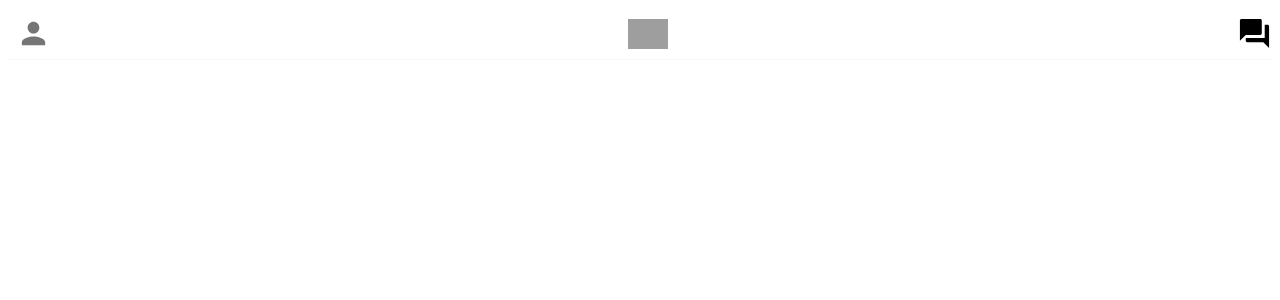
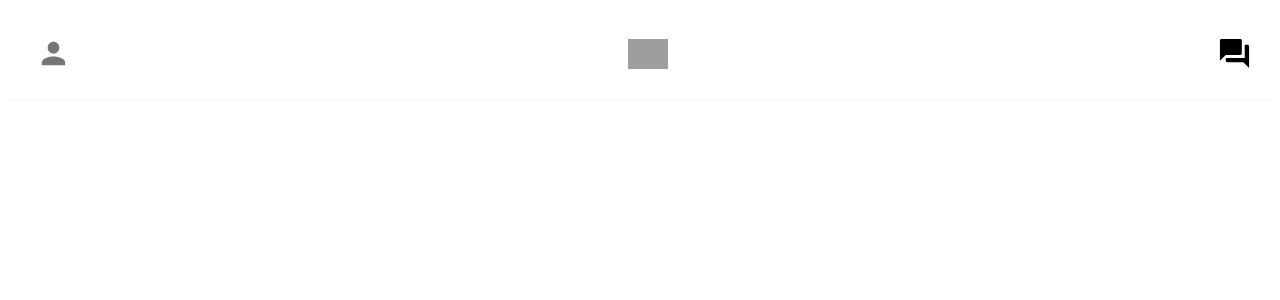
Before and after one commit to jovialp/tinder-clone, a React (Create React App) app: page / in a window 1280 px wide. Shown: the top 300 px of the page. Built offline with nearby package versions, Linux system fonts and the light colour scheme; grey boxes are pictures that could not be loaded.

Commit message:
Header completed

```diff
--- a/src/components/Header/header.css
+++ b/src/components/Header/header.css
@@ -10,3 +10,7 @@
   height: 30px;
   object-fit: contain;
 }
+
+.header__icon {
+  padding: 20px;
+}
```
